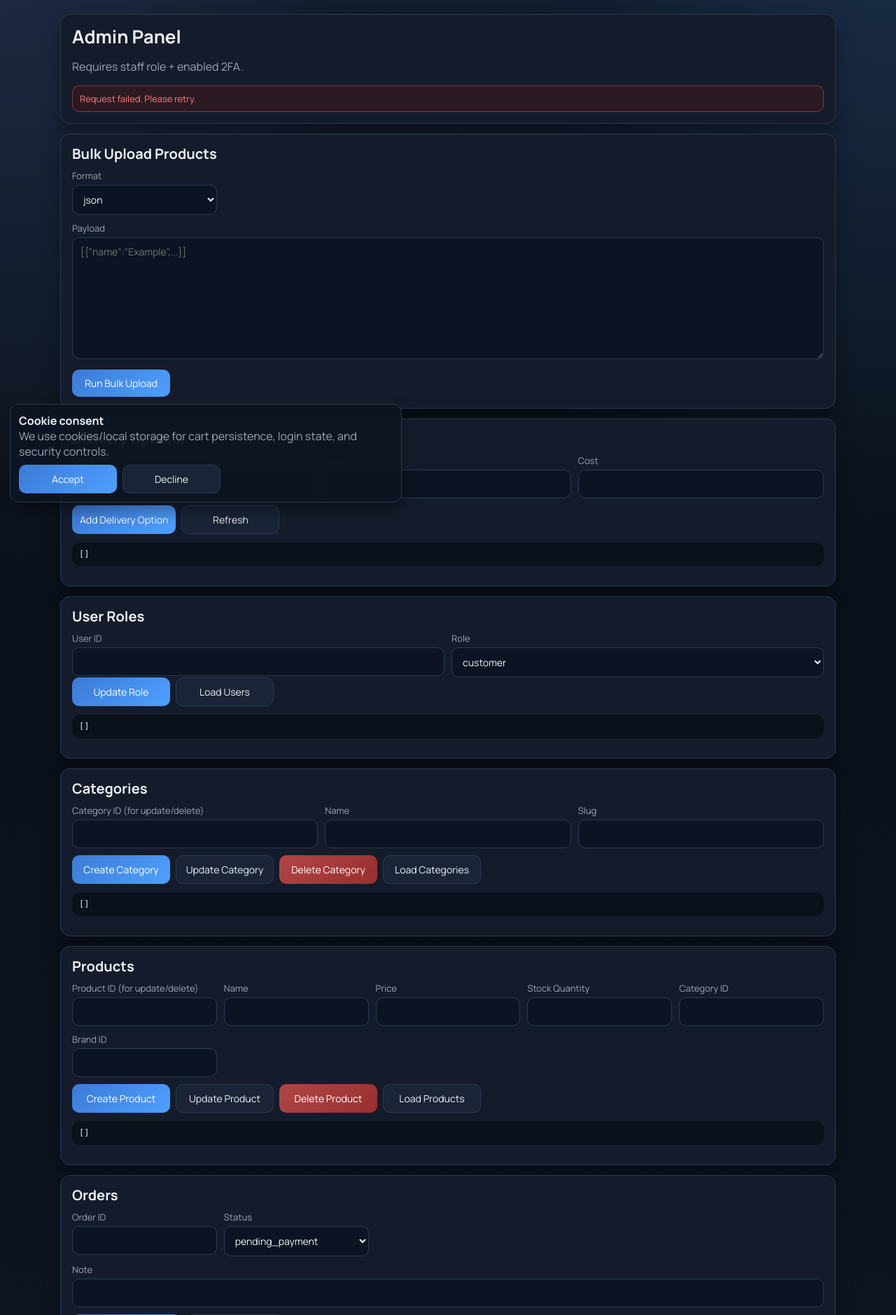
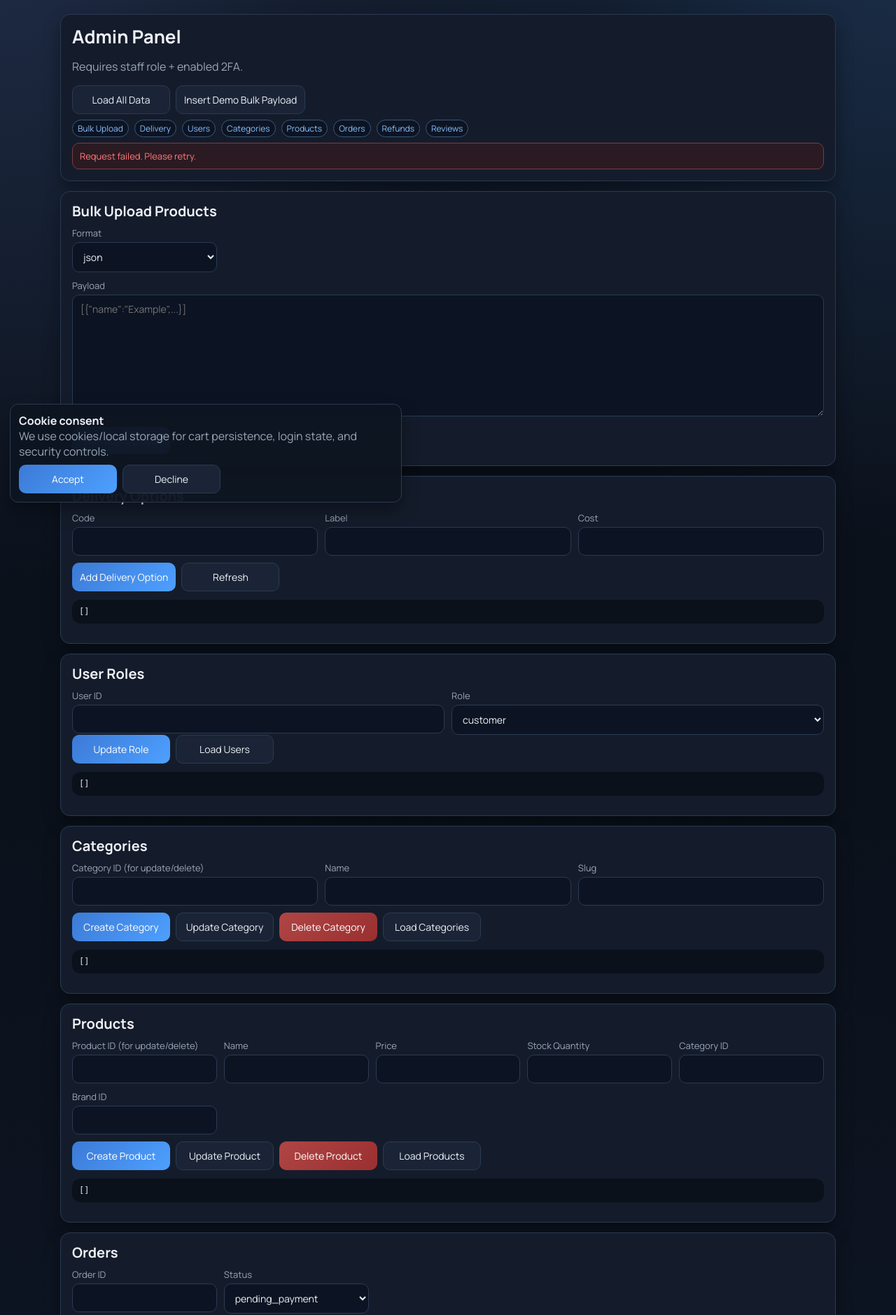
Before and after one commit to HenriHyttinen/i-love-shopping, a Django app: page /admin-panel/ in a window 1280 px wide. Shown: the part 68-1947 px from the top of the page at 70% size. Run offline with Django 5.2, Linux system fonts and the light colour scheme; data that the repository does not hold is empty.

Commit message:
ux: streamline reviewer/admin flows and add quick-fill actions

```diff
--- a/backend/static/admin_panel.js
+++ b/backend/static/admin_panel.js
@@ -231,9 +231,37 @@
     status(`Bulk upload done. Created ${result.created}, updated ${result.updated}, failed ${result.failed}.`, "ok");
   }
 
+  function loadAllData() {
+    return Promise.all([loadUsers(), loadRefunds(), loadDelivery(), loadCategories(), loadProducts(), loadOrders()]);
+  }
+
+  function insertDemoBulkPayload() {
+    const demo = [
+      {
+        name: "Demo GPU 7700",
+        description: "Demo graphics card",
+        price: "399.99",
+        stock_quantity: 12,
+        category: "Graphics Cards",
+        brand: "NexCore",
+        weight_kg: "1.10",
+        weight_lb: "2.42",
+        length_cm: "28.00",
+        width_cm: "11.00",
+        height_cm: "4.00",
+        length_in: "11.02",
+        width_in: "4.33",
+        height_in: "1.57"
+      }
+    ];
+    U.byId("bulk-format").value = "json";
+    U.byId("bulk-payload").value = JSON.stringify(demo, null, 2);
+    status("Demo bulk payload inserted.", "info");
+  }
+
   async function init() {
     try {
-      await Promise.all([loadUsers(), loadRefunds(), loadDelivery(), loadCategories(), loadProducts(), loadOrders()]);
+      await loadAllData();
       status("Admin data loaded.", "info");
     } catch (err) {
       status(U.errorText(err), "error");
@@ -264,6 +292,8 @@
 
   U.byId("review-delete-btn").addEventListener("click", () => deleteReview().catch((err) => status(U.errorText(err), "error")));
   U.byId("bulk-upload-btn").addEventListener("click", () => runBulkUpload().catch((err) => status(U.errorText(err), "error")));
+  U.byId("admin-load-all-btn").addEventListener("click", () => loadAllData().then(() => status("All admin data loaded.", "ok")).catch((err) => status(U.errorText(err), "error")));
+  U.byId("bulk-demo-payload-btn").addEventListener("click", insertDemoBulkPayload);
 
   init();
 })();
--- a/backend/static/ui.css
+++ b/backend/static/ui.css
@@ -143,6 +143,15 @@ input, select, textarea, button {
   font-family: inherit;
 }
 
+input:focus-visible,
+select:focus-visible,
+textarea:focus-visible,
+button:focus-visible,
+a:focus-visible {
+  outline: 2px solid #8bb9ff;
+  outline-offset: 2px;
+}
+
 input, select, textarea { background: #0c1423; color: var(--ink); }
 
 button {
@@ -195,6 +204,10 @@ button.danger {
   width: auto;
 }
 
+.btn-row > .badge {
+  width: auto;
+}
+
 .status {
   padding: 9px 10px;
   border-radius: 10px;
@@ -210,6 +223,8 @@ button.danger {
 .table {
   width: 100%;
   border-collapse: collapse;
+  display: block;
+  overflow-x: auto;
 }
 
 .table th,
--- a/backend/templates/admin_panel.html
+++ b/backend/templates/admin_panel.html
@@ -40,10 +40,24 @@
   <section class="panel">
     <h1>Admin Panel</h1>
     <p class="muted">Requires staff role + enabled 2FA.</p>
+    <div class="btn-row" style="margin-bottom:8px;">
+      <button class="secondary" id="admin-load-all-btn" type="button">Load All Data</button>
+      <button class="secondary" id="bulk-demo-payload-btn" type="button">Insert Demo Bulk Payload</button>
+    </div>
+    <div class="btn-row" style="margin-bottom:8px;">
+      <a class="badge" style="text-decoration:none;" href="#bulk-upload">Bulk Upload</a>
+      <a class="badge" style="text-decoration:none;" href="#delivery-options">Delivery</a>
+      <a class="badge" style="text-decoration:none;" href="#user-roles">Users</a>
+      <a class="badge" style="text-decoration:none;" href="#category-admin">Categories</a>
+      <a class="badge" style="text-decoration:none;" href="#product-admin">Products</a>
+      <a class="badge" style="text-decoration:none;" href="#order-admin">Orders</a>
+      <a class="badge" style="text-decoration:none;" href="#refund-admin">Refunds</a>
+      <a class="badge" style="text-decoration:none;" href="#review-admin">Reviews</a>
+    </div>
     <div id="admin-status" class="status info">Loading admin data...</div>
   </section>
 
-  <section class="panel">
+  <section class="panel" id="bulk-upload">
     <h2>Bulk Upload Products</h2>
     <div class="grid">
       <div>
@@ -63,7 +77,7 @@
     </div>
   </section>
 
-  <section class="panel">
+  <section class="panel" id="delivery-options">
     <h2>Delivery Options</h2>
     <div class="grid">
       <div><label>Code</label><input id="delivery-code" type="text"></div>
@@ -77,7 +91,7 @@
     <pre id="delivery-json" class="code">[]</pre>
   </section>
 
-  <section class="panel">
+  <section class="panel" id="user-roles">
     <h2>User Roles</h2>
     <div class="grid">
       <div><label>User ID</label><input id="user-role-id" type="number" min="1"></div>
@@ -98,7 +112,7 @@
     <pre id="users-json" class="code">[]</pre>
   </section>
 
-  <section class="panel">
+  <section class="panel" id="category-admin">
     <h2>Categories</h2>
     <div class="grid">
       <div><label>Category ID (for update/delete)</label><input id="category-id" type="number" min="1"></div>
@@ -114,7 +128,7 @@
     <pre id="categories-json" class="code">[]</pre>
   </section>
 
-  <section class="panel">
+  <section class="panel" id="product-admin">
     <h2>Products</h2>
     <div class="grid">
       <div><label>Product ID (for update/delete)</label><input id="product-id-admin" type="number" min="1"></div>
@@ -133,7 +147,7 @@
     <pre id="products-json" class="code">[]</pre>
   </section>
 
-  <section class="panel">
+  <section class="panel" id="order-admin">
     <h2>Orders</h2>
     <div class="grid">
       <div><label>Order ID</label><input id="order-id-admin" type="number" min="1"></div>
@@ -155,7 +169,7 @@
     <pre id="orders-json-admin" class="code">[]</pre>
   </section>
 
-  <section class="panel">
+  <section class="panel" id="refund-admin">
     <h2>Refund Requests</h2>
     <div class="grid">
       <div><label>Refund ID</label><input id="refund-id-admin" type="number" min="1"></div>
@@ -176,7 +190,7 @@
     <pre id="refunds-json" class="code">[]</pre>
   </section>
 
-  <section class="panel">
+  <section class="panel" id="review-admin">
     <h2>Review Moderation</h2>
     <div class="grid">
       <div><label>Review ID</label><input id="review-id-admin" type="number" min="1"></div>
--- a/backend/templates/checkout.html
+++ b/backend/templates/checkout.html
@@ -41,6 +41,11 @@
   <section class="panel">
     <h1>Checkout</h1>
     <p id="checkout-auth-copy" class="muted">Checking account status...</p>
+    <div class="btn-row" style="margin-bottom:8px;">
+      <button class="secondary" id="fill-demo-address-btn" type="button">Fill Demo Address</button>
+      <button class="secondary" id="fill-demo-contact-btn" type="button">Fill Demo Contact</button>
+      <button class="secondary" id="fill-demo-success-btn" type="button">Set Success Payment</button>
+    </div>
     <div id="checkout-login-hint" class="btn-row" style="margin:6px 0 10px; display:none;">
       <a href="/login/?next=/checkout/" class="badge" style="text-decoration:none;">Login for faster checkout</a>
       <span class="badge">or continue as guest</span>
```
Also changed, not shown: backend/static/checkout.js (+31 -0 lines), backend/templates/index.html (+11 -0 lines).
